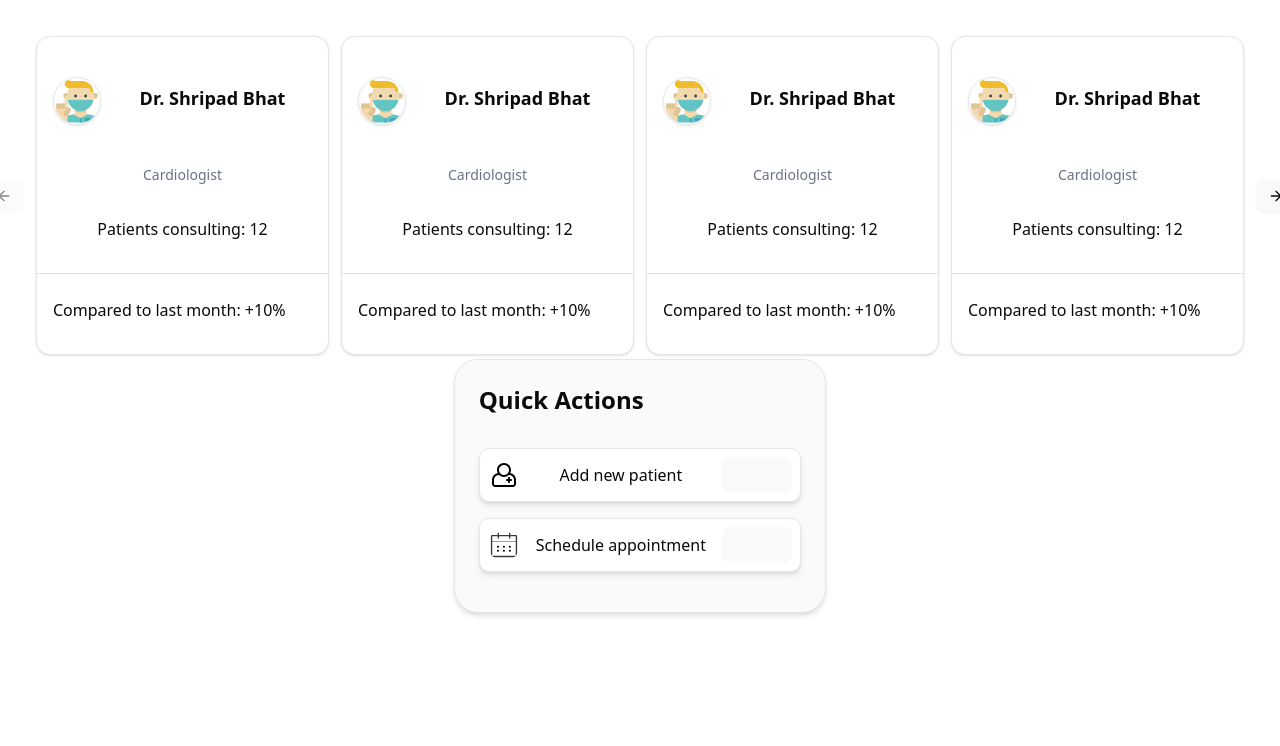
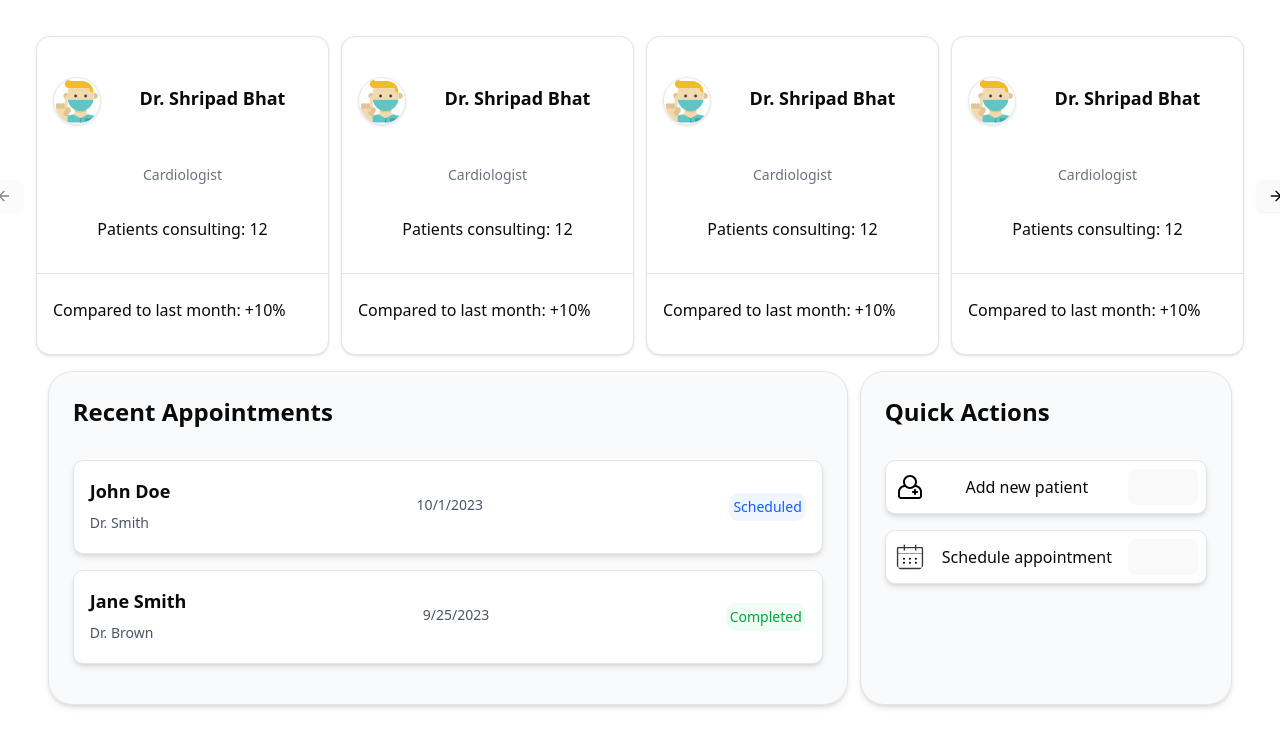
Before and after one commit to prathmesh-droid/HospitalManagementSystem, a React (Vite) app in the folder HMS-Frontend/: page / in a window 1280 px wide. Shown: the top 746 px of the page. Built offline with nearby package versions, Linux system fonts and the light colour scheme.

Commit message:
Recent Appointments section added

```diff
--- a/HMS-Frontend/src/App.tsx
+++ b/HMS-Frontend/src/App.tsx
@@ -2,13 +2,17 @@ import './App.css'
 import CustomQuickInfoCard from './components/CustomComponents/CustomQuickInfoCard/customQuickInfoCard'
 import QuickActionSection from './sections/quickActions/quickActionSection'
 import { CarouselSpacing } from './sections/quickInfo/quickInfoSection'
+import RecentAppointmentsSection from './sections/recentAppointments/recentAppointmentsSection'
 function App() {
   return (
     <div className="flex min-h-svh flex-col items-center justify-start">
       {/* <Button>Click me</Button> */}
       <CarouselSpacing></CarouselSpacing>
 
-      <QuickActionSection></QuickActionSection>
+      <div className='flex flex-row gap-3 mt-3'>
+        <RecentAppointmentsSection></RecentAppointmentsSection>
+        <QuickActionSection></QuickActionSection>
+      </div>
     </div>
 
   )
--- /dev/null
+++ b/HMS-Frontend/src/components/CustomComponents/CustomAppointmentCard/CustomAppointmentCard.tsx
@@ -0,0 +1,20 @@
+import type { Appointment } from "../../../types/recentAppointmen";
+
+interface AppointmentCard {
+    props : Appointment
+}
+
+export default function CustomAppointmentCard({props} : AppointmentCard) {
+    return (
+        <div className="flex items-center justify-between p-4 border rounded-lg shadow-md bg-white">
+            <div className="flex flex-col text-left">
+                <h3 className="text-lg font-semibold mb-2">{props.patientName}</h3>
+                <p className="text-sm text-gray-600 mb-1">{props.doctorName}</p>
+            </div>
+            {props.appointmentDate && <p className="text-sm text-gray-600 mb-1">{new Date(props.appointmentDate).toLocaleDateString()}</p>}
+            <label className={`text-sm font-medium rounded-lg p-1 ${props.status === 'Scheduled' ? 'text-blue-600 bg-blue-50' : props.status === 'Completed' ? 'text-green-600 bg-green-50' : 'text-red-600 bg-red-50'}`}>
+                {props.status}
+            </label>
+        </div>
+    );
+}
--- /dev/null
+++ b/HMS-Frontend/src/sections/recentAppointments/recentAppointmentsSection.tsx
@@ -0,0 +1,36 @@
+import CustomAppointmentCard from "../../components/CustomComponents/CustomAppointmentCard/CustomAppointmentCard";
+import type { Appointment } from "../../types/recentAppointmen";
+
+const appointmentList : Appointment[] = [
+    {
+        patientName : "John Doe",
+        appointmentDate : "2023-10-01T10:00:00Z",
+        doctorName : "Dr. Smith",
+        status : "Scheduled"
+    },
+    {
+        patientName : "Jane Smith",
+        appointmentDate : "2023-09-25T14:30:00Z",
+        doctorName : "Dr. Brown",
+        status : "Completed"
+    }
+]
+
+export default function RecentAppointmentsSection() {
+    return (
+        <div className="flex flex-col w-200 gap-4 p-6 border rounded-3xl shadow-md bg-gray-50">
+            <h2 className="text-2xl text-left font-bold mb-4">Recent Appointments</h2>
+            {appointmentList.length === 0 ? (
+                <p>No recent appointments available.</p>
+            ) : (
+                <div>
+                {appointmentList.map((appointment, index) => (
+                    <div key={index} className="mb-4">
+                        <CustomAppointmentCard props={appointment} />
+                    </div>
+                ))}
+                </div>
+            )}
+        </div>
+    );
+}
--- /dev/null
+++ b/HMS-Frontend/src/types/recentAppointmen.ts
@@ -0,0 +1,6 @@
+export interface Appointment {
+    patientName: string;
+    appointmentDate?: string; // ISO date string
+    doctorName: string;
+    status: 'Scheduled' | 'Completed' | 'Cancelled';
+}
```
